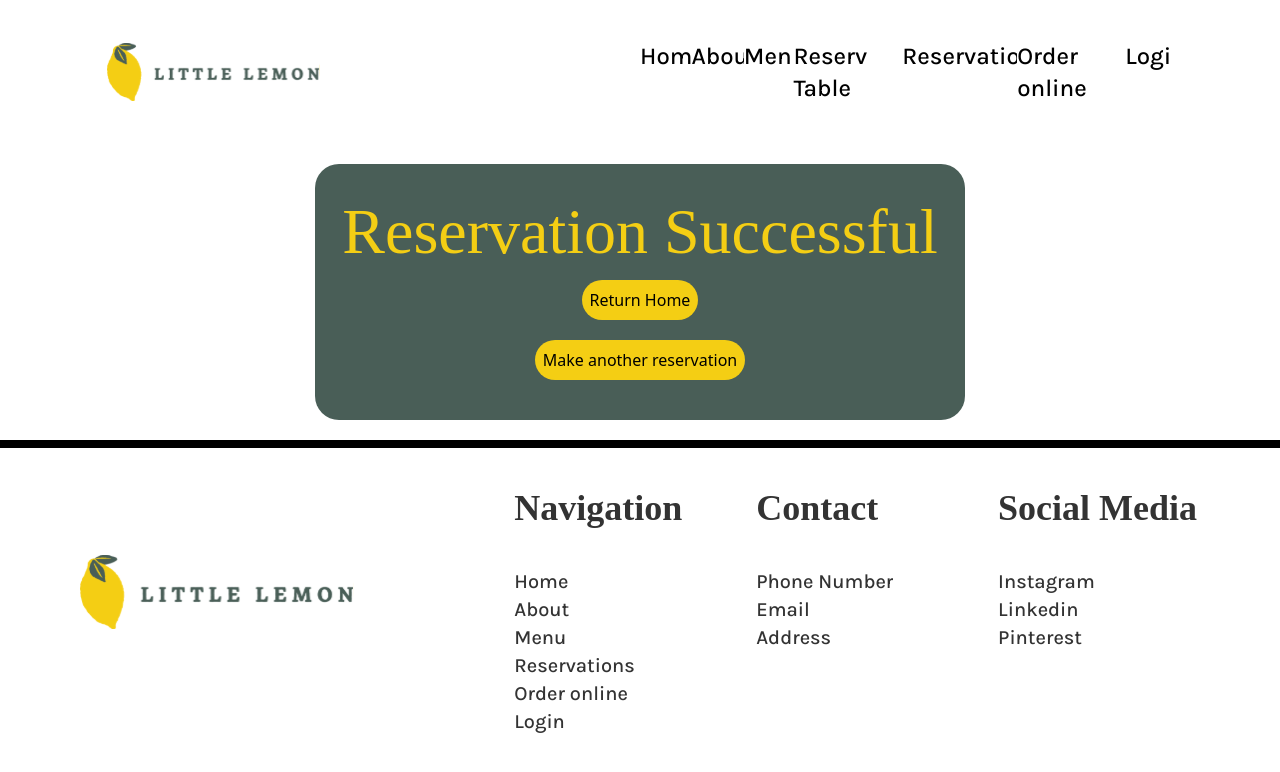
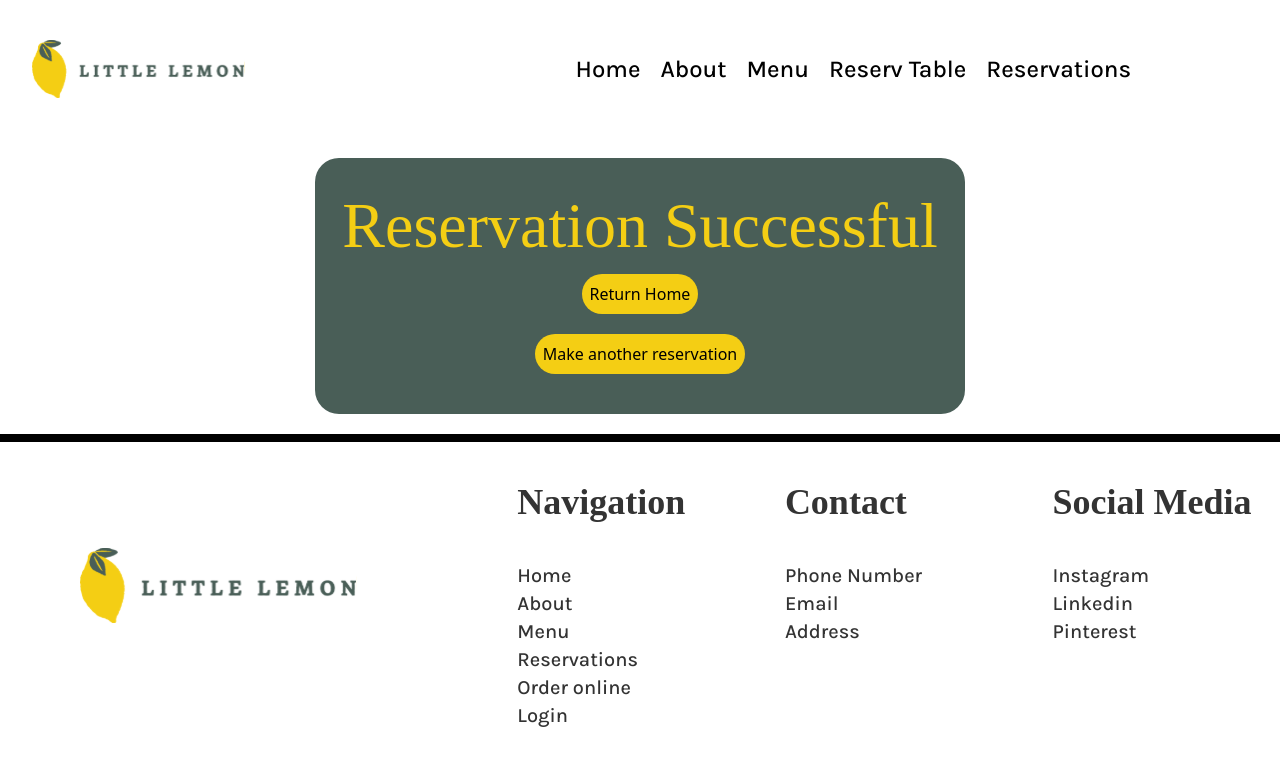
Before and after one commit to LuisFelipeRojasG/littleLemon, a React (Vite) app: page /success in a window 1280 px wide. Shown: the top 772 px of the page. Built offline with nearby package versions, Linux system fonts and the light colour scheme; a web font is replaced by a local one.

Commit message:
Se reajusta todo el responsive

```diff
--- a/src/components/Footer.jsx
+++ b/src/components/Footer.jsx
@@ -3,10 +3,10 @@ import Logo from '../assets/image/Logo.svg'
 
 function Footer() {
     return (
-        <div className='w-screen flex flex-col items-center md:flex-row pb-10 border-b-blacklim border-t-8'>
-            <img className=' md:mx-20 my-20 w-72 md:w-52 basis-1/4' src={Logo} alt="Little Lemon" />
-            <section className='basis-3/4 grid md:grid-cols-3 gap-10 md:pr-40'>
-                <article className='md:px-20'>
+        <div className='w-screen flex flex-col items-center xl:flex-row pb-10 border-b-blacklim border-t-8'>
+            <img className=' lg:mx-20 my-20 w-72 lg:w-52 basis-1/4' src={Logo} alt="Little Lemon" />
+            <section className='basis-3/4 flex justify-center lg:grid lg:grid-cols-3 gap-10 lg:pr-20'>
+                <article className='lg:px-20'>
                     <h2 className=' font-Markazy text-7xl md:text-4xl text-blacklim font-semibold py-10'>
                         Navigation
                     </h2>
@@ -19,7 +19,7 @@ function Footer() {
                         <li role='menuitem'><a href="">Login</a></li>
                     </ul>
                 </article>
-                <article className='md:px-20'>
+                <article className='lg:px-20'>
                     <h2 className=' font-Markazy text-7xl md:text-4xl text-blacklim font-semibold py-10'>
                         Contact
                     </h2>
@@ -29,7 +29,7 @@ function Footer() {
                         <li role='menuitem'><a href="">Address</a></li>
                     </ul>
                 </article>
-                <article className='md:px-20'>
+                <article className='lg:px-20'>
                     <h2 className=' font-Markazy text-7xl md:text-4xl text-blacklim font-semibold py-10'>
                         Social Media
                     </h2>
--- a/src/components/Header.jsx
+++ b/src/components/Header.jsx
@@ -6,9 +6,9 @@ import { IoMdMenu } from "react-icons/io";
 
 function Header() {
   return (
-    <div className='w-screen flex justify-between md:grid md:grid-cols-12 items-center py-5 md:py-10'>
+    <div className='w-screen flex flex-col justify-between md:py-10 lg:grid lg:grid-cols-12 items-center py-5 '>
       <img className='w-14 ml-5 md:hidden' src={Icon} alt="Little Lemon"  />
-      <img className='hidden md:block md:col-start-2 md:col-end-4 md:w-80' src={Logo} alt="Little Lemon" />
+      <img className='hidden md:block md:col-start-2 md:col-end-4 md:w-80 md:ml-8 md:mb-10 lg:col-start-1 lg:col-end-3 lg:mb-0' src={Logo} alt="Little Lemon" />
       <Nav />
       <IoMdMenu className='md:hidden pr-8' size={50} />
     </div>
--- a/src/components/Main.jsx
+++ b/src/components/Main.jsx
@@ -14,20 +14,20 @@ function Main() {
   return (
     <div id='main'>
       <section className='w-screen'>
-        <div className='flex flex-col items-center md:items-start w-screen py-10 md:px-40 bg-greenlim '>
+        <div className='flex flex-col items-center w-full py-10 lg:items-start lg:px-20 xl:px-40 2xl:px-80 bg-greenlim '>
           <h1 className=' text-yellowlim font-Markazy font-medium text-[64px]'>Little Lemon</h1>
           <span className=' text-whitelim font-Markazy font-light text-[40px]'>Chicago</span>
-          <p className='w-[420px] text-whitelim font-Karla font-light text-[26px]  pb-12 md:w-[420px] '>We are a family owned Mediterranean restaurant, focused on traditional recipes served with a modern twist.</p>
+          <p className='w-auto text-whitelim font-Karla font-light text-[26px] px-8 lg:px-0 pb-12 lg:w-[420px] xl:w-[550px] '>We are a family owned Mediterranean restaurant, focused on traditional recipes served with a modern twist.</p>
           <button className='w-[250px] p-6 rounded-full text-blacklim font-Karla font-bold text-2xl bg-yellowlim ' onClick={() => navigate('/booking')}>Reserve a Table</button>
         </div>
-        <img className='hidden md:block md:absolute md:top-52 md:right-40 md:w-[500px] md:h-[620px] md:rounded-2xl' src={restauranfood} alt="restaurant food" />
+        <img className='hidden md:absolute md:top-52 md:right-40 md:rounded-2xl lg:block lg:right-20 lg:w-1/3 lg:h-1/2 xl:w-[520px] xl:h-[620] xl:right-40 2xl:right-80' src={restauranfood} alt="restaurant food" />
       </section>
       <section className='w-screen pt-28 md:pt-64 h-auto '>
-        <div className='w-screen flex flex-col items-center md:flex-row md:justify-between md:px-96 mb-40'>
+        <div className='w-screen flex flex-col items-center md:flex-row lg:flex-row md:justify-between md:px-20 mb-40 xl:px-96'>
           <h2 className=' text-blacklim font-Markazy font-medium text-[64px]'>Specials</h2>
           <button className='w-[250px] p-6 rounded-full text-blacklim font-Karla font-bold text-2xl bg-yellowlim' aria-disabled='true'>Online menu</button>
         </div>
-        <div className='w-screen flex flex-col items-center md:flex-row md:justify-between md:px-16 pb-14 '>
+        <div className='w-screen flex flex-col items-center xl:flex-row xl:justify-between xl:px-40 md:px-16 pb-14 '>
           {
             dataSpecial.map((element, index) => (
               <SpecialCard
@@ -42,7 +42,7 @@ function Main() {
       </section>
       <section className='w-screen bg-greenlim'>
         <div className='w-screen text-yellowlim font-Markazy font-semibold text-[76px] text-center py-16'>Testimonials</div>
-        <div className='w-screen flex flex-col items-center md:flex-row md:justify-between md:px-10 pb-10'>
+        <div className='w-screen flex flex-col items-center lg:flex-row lg:flex-wrap lg:justify-between lg:gap-2 lg:px-40 md:px-10 pb-10'>
           {
             dataTestimonial.map((element, index) => (
               <TestimonialCard
@@ -55,17 +55,17 @@ function Main() {
           }
         </div>
       </section>
-      <section className='w-screen flex flex-col items-center md:flex-row md:justify-around mt-20 pb-10'>
-        <div className='w-auto'>
+      <section className='w-screen flex flex-col items-center xl:flex-row xl:justify-around mt-20 pb-10'>
+        <div className='w-auto px-10'>
           <h1 className=' text-blacklim font-Markazy font-bold text-[64px]'>Little Lemon</h1>
           <span className=' text-blacklim font-Markazy font-medium text-[40px]'>Chicago</span>
-          <p className=' w-[400px] md:w-[650px] pb-12 text-blacklim font-Karla font-light text-[26px] text-justify '>
+          <p className='w-auto md:w-[650px] pb-12 text-blacklim font-Karla font-light text-[26px] '>
           Lorem ipsum dolor sit amet, consectetur adipiscing elit. Integer at ex leo. Maecenas enim sem, laoreet at nulla ac, luctus scelerisque massa. Praesent ut molestie nisi. Aliquam arcu lorem, auctor condimentum blandit id, lobortis in nisi. Ut diam justo, euismod in accumsan id, vehicula sit amet tellus. Pellentesque porttitor elit lacus, vitae lacinia magna ultricies quis. Etiam vitae tellus et mi hendrerit consequat. In dictum ligula in elit euismod malesuada. Curabitur varius augue id tempus ultricies. Mauris suscipit porta odio, et pretium nibh scelerisque ut.
           </p>
         </div>
         <div className='flex items-center md:relative md:w-[576px] md:h-[576px]'>
-          <img className='w-96 h-96 md:top-0 md:right-0 md:absolute' src={chefs} alt="chefs" />
-          <img className='hidden md:block w-80 h-80 absolute bottom-0 left-0' src={restaurant} alt="restaurant" />
+          <img className='w-80 h-80 mx-4 md:w-[500px] md:h-[500px] lg:top-0 lg:right-0 lg:absolute' src={chefs} alt="chefs" />
+          <img className='hidden lg:block w-80 h-80 absolute bottom-0 left-0' src={restaurant} alt="restaurant" />
         </div>
       </section>
     </div>
--- a/src/components/Nav.jsx
+++ b/src/components/Nav.jsx
@@ -4,28 +4,22 @@ import { NavLink } from "react-router-dom"
 function Nav() {
 
   return (
-    <div className='w-auto hidden md:block md:col-start-7 md:col-span-5'>
-      <ul role='menu' className='w-auto flex justify-between'>
-        <li className='text-2xl font-Karla font-medium gap-5'>
+    <div className='w-screen hidden md:block md:col-start-7 md:col-span-5 md:px-8 lg:col-start-3 '>
+      <ul role='menu' className='w-auto flex flex-wrap justify-center gap-5'>
+        <li className='text-2xl font-Karla font-medium '>
           <NavLink role='menuitem' to={'/littleLemon'} >Home</NavLink>
         </li>
-        <li className='text-2xl font-Karla font-medium gap-5'>
+        <li className='text-2xl font-Karla font-medium'>
           <NavLink role='menuitem' to={'/littleLemon'} >About</NavLink>
         </li>
-        <li className='text-2xl font-Karla font-medium gap-5'>
+        <li className='text-2xl font-Karla font-medium'>
           <NavLink role='menuitem' to={'/littleLemon'} >Menu</NavLink>
         </li>
-        <li className='text-2xl font-Karla font-medium gap-5'>
+        <li className='text-2xl font-Karla font-medium'>
           <NavLink role='menuitem' to={'/booking'}>Reserv Table</NavLink>
         </li>
-        <li className='text-2xl font-Karla font-medium gap-5'>
+        <li className='text-2xl font-Karla font-medium'>
           <NavLink role='menuitem' to={'/reservations'}>Reservations</NavLink>
-        </li>
-        <li className='text-2xl font-Karla font-medium gap-5'>
-          <NavLink role='menuitem' to={'/littleLemon'} >Order online</NavLink>
-        </li>
-        <li className='text-2xl font-Karla font-medium gap-5'>
-          <NavLink role='menuitem' to={'/littleLemon'} >Login</NavLink>
         </li>
       </ul>
     </div>
--- a/src/components/SpecialCard.jsx
+++ b/src/components/SpecialCard.jsx
@@ -2,8 +2,8 @@ import React from 'react'
 
 function SpecialCard({image, title, message}) {
   return (
-    <div className='w-[370px] h-[700px] mb-16 rounded-t-3xl bg-graylim shadow-2xl'>
-        <img className='w-full h-80 rounded-t-3xl' src={image} alt={`${title}`} />
+    <div className='w-auto h-[700px] md:w-[500px] md:h-[800px] mx-10 mb-16 rounded-3xl bg-graylim shadow-2xl'>
+        <img className='w-full h-80 rounded-t-3xl md:mb-8' src={image} alt={`${title}`} />
         <h2 className='px-6 text-blacklim font-Markazy font-medium text-[44px]'>{`${title}`}</h2>
         <p className='w-auto px-6 mb-10 text-blacklim font-Karla font-medium text-[20px]'>{`${message}`}</p>
         <span className='px-6 text-blacklim font-Karla font-medium text-[24px]'>Order Delivery</span>
```
